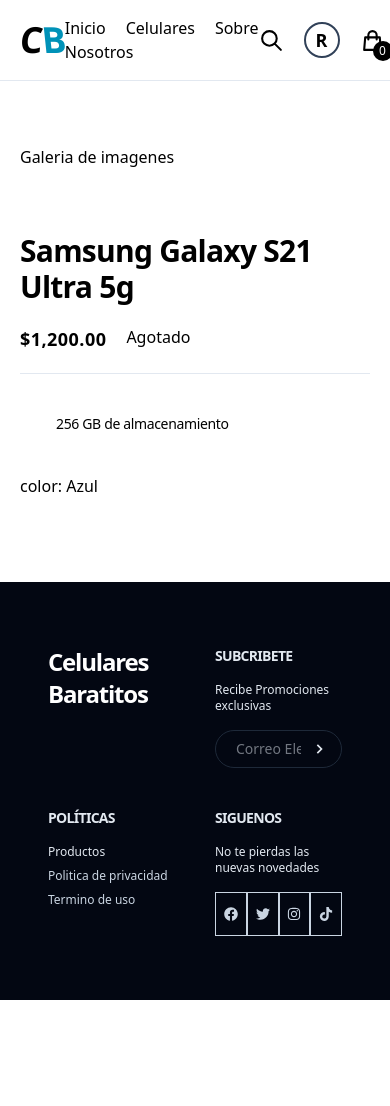
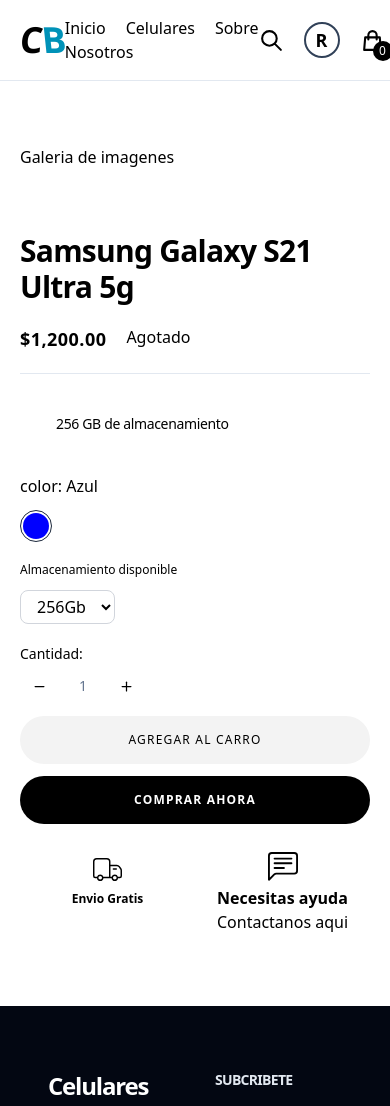
Before and after one commit to t0kii0/Ecommerce01, a React (Vite) app: page /cellphones/slug in a window 390 px wide. Shown: the top 1106 px of the page. Before the commit the page ends 1000 px from the top, so only its background shows below. Built offline with nearby package versions, Linux system fonts and the light colour scheme; no server answers.

Commit message:
16.46 inicio cellphone page

```diff
--- a/package.json
+++ b/package.json
@@ -17,6 +17,7 @@
     "@tiptap/react": "^2.11.7",
     "@tiptap/starter-kit": "^2.11.7",
     "autoprefixer": "^10.4.21",
+    "lucide-react": "^0.510.0",
     "postcss": "^8.5.3",
     "react": "^19.0.0",
     "react-dom": "^19.0.0",
--- a/src/pages/CellPhonePage.tsx
+++ b/src/pages/CellPhonePage.tsx
@@ -1,5 +1,10 @@
 import { Separator } from "../components/shared/Separator";
 import { formarPrice } from "../helpers";
+import { Minus } from "lucide-react";
+import { Plus } from "lucide-react";
+import { CiDeliveryTruck } from "react-icons/ci";
+import { Link } from "react-router-dom";
+import { BsChatLeftText } from "react-icons/bs";
 
 export const CellPhonePage = () => {
   return (
@@ -30,10 +35,86 @@
           </ul>
           <div className="flex flex-col gap-3">
             <p>color: Azul</p>
-            <div className="flex gap-3"></div>
+            <div className="flex gap-3">
+              <button
+                className={`w-8 h-8 rounded-full flex justify-center items-center ${
+                  true ? "border border-slate-800" : ""
+                }`}
+              >
+                <span
+                  className="w-[26PX] h-[26PX] rounded-full"
+                  style={{ backgroundColor: "blue " }}
+                />
+              </button>
+            </div>
+          </div>
+
+          {/* OPCIONES DE ALMACENAMIENTO */}
+          <div className="flex flex-col gap-3">
+            <p className="text-xs font-medium">Almacenamiento disponible</p>
+            <div className="flex gap-3">
+              <select className="border border-gray-300 rounded-lg px-3 py-1">
+                <option value="">256Gb</option>
+              </select>
+            </div>
+          </div>
+          {/* COMPRAR */}
+          {false ? (
+            <button
+              className="bg-[#f3f3f3] uppercase fonr-semibold tracking-widest text-xs py-4 rounded-full transition-all
+                        duration-300 hover:bg-[#e2e2e2] w-full"
+              disabled
+            >
+              Agotado
+            </button>
+          ) : (
+            <>
+              {/*Contador */}
+              <div className="space-y-3">
+                <p className="text-sm font-medium">Cantidad:</p>
+
+                <div className="flex gap-8 px-3 border-slate-200 w-fit rounded-full">
+                  <button>
+                    <Minus size={15} />
+                  </button>
+                  <span className="text-slate-500 text-sm">1</span>
+                  <button>
+                    <Plus size={15} />
+                  </button>
+                </div>
+              </div>
+
+              {/* BOTONES DE ACCION */}
+              <div className="flex flex-col gap-3">
+                <button
+                  className="bg-[#f3f3f3] uppercase fonr-semibold tracking-widest text-xs py-4 rounded-full transition-all
+                        duration-300 hover:bg-[#e2e2e2] w-full"
+                >
+                  Agregar al carro
+                </button>
+                <button className="bg-black text-white uppercase font-semibold tracking-widest text-xs py-4 rounded-full ">
+                  Comprar ahora
+                </button>
+              </div>
+            </>
+          )}
+          <div className="flex pt-2">
+            <div className="flex flex-col gap-1 flex-1 items-center">
+              <CiDeliveryTruck size={35} />
+              <p className="text-xs font-semibold">Envio Gratis</p>
+            </div>
+            <Link to="#" className="flex flex-col gap-1 flex-1 items-center">
+              <BsChatLeftText size={30} />
+              <p className="flex flex-col items-center texter-xs">
+                <span className="font-semibold">Necesitas ayuda</span>
+                Contactanos aqui
+              </p>
+            </Link>
           </div>
         </div>
       </div>
+
+      {/* Descripcion */}
     </>
   );
 };
```
Also changed, not shown: src/components/one-product/ProductDescription.tsx (added), 1 other file (tests, documents, lock files or other folders).
